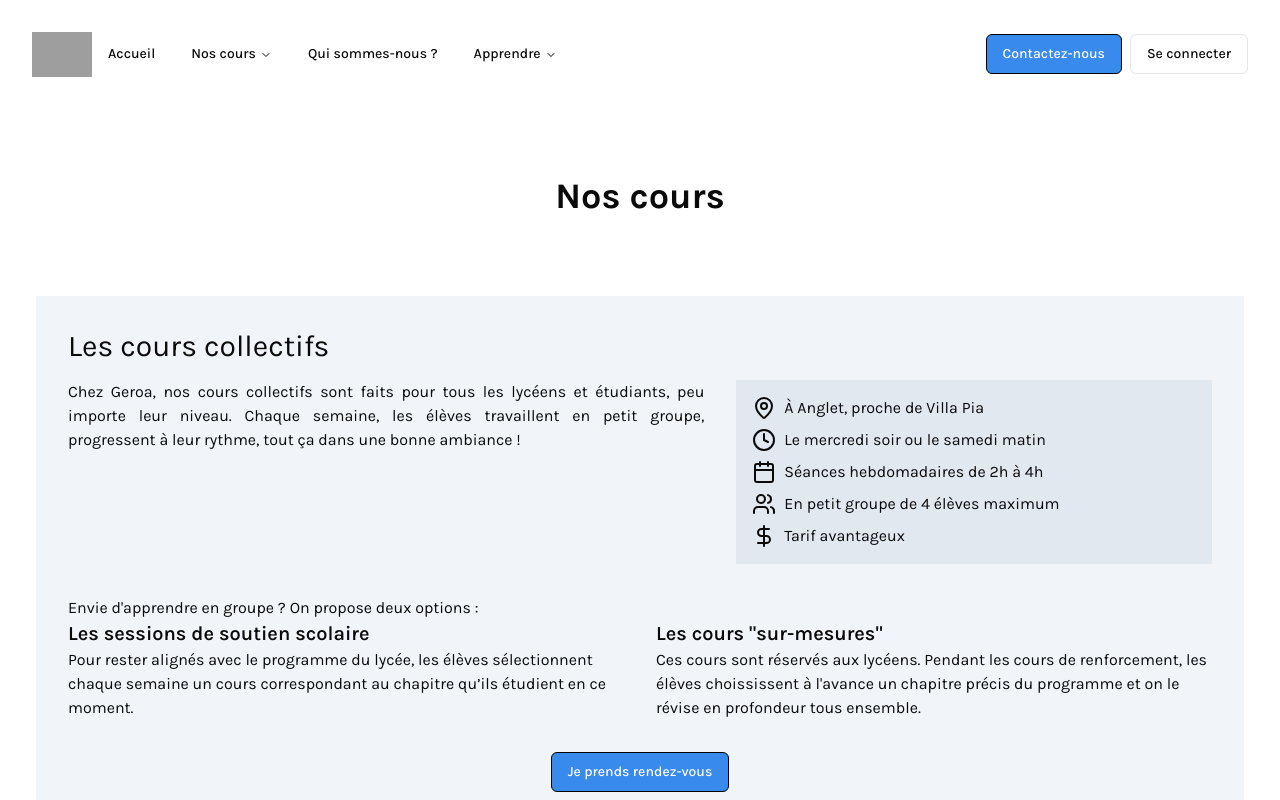
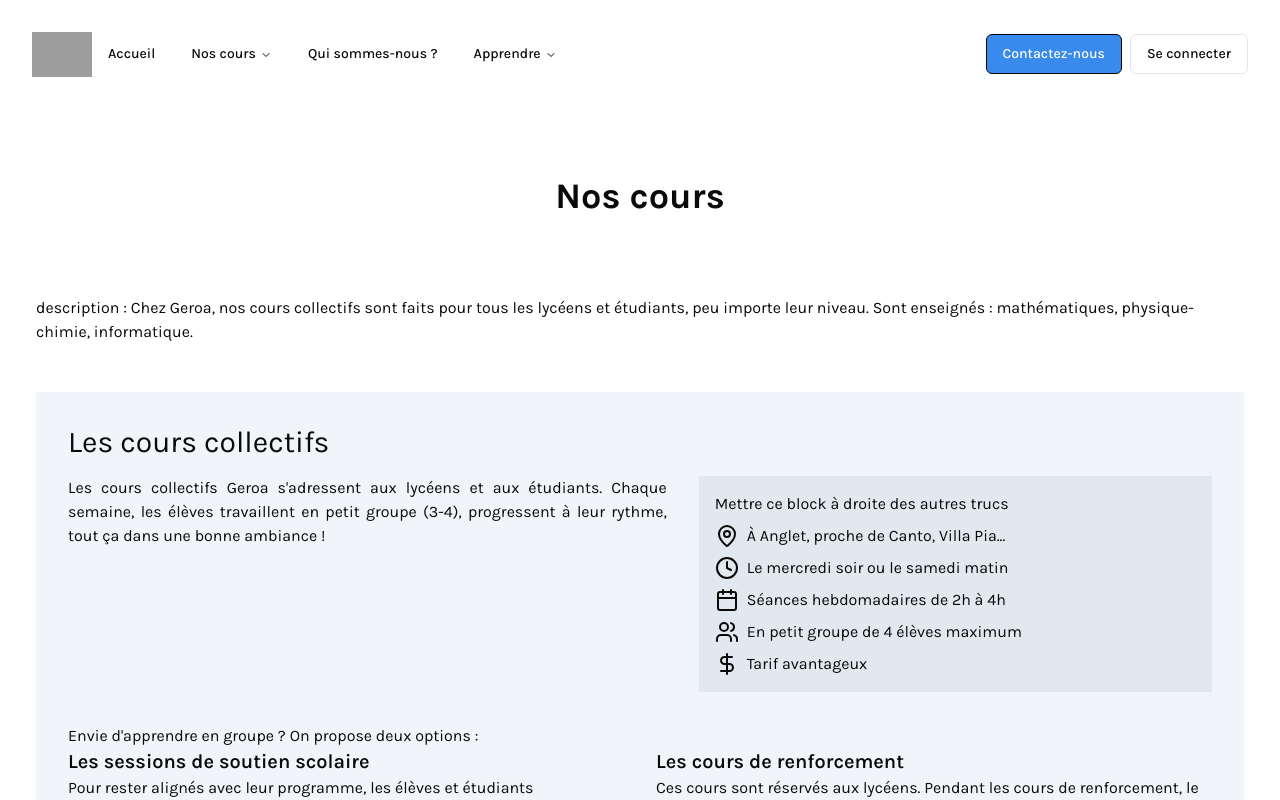
Before and after one commit to clemencefrz/cours-geroa, a Next.js app: page /nos-cours in a window 1280 px wide. Shown: the top 800 px of the page. Built offline with nearby package versions, Linux system fonts and the light colour scheme; grey boxes are pictures that could not be loaded.

Commit message:
vu avec loulou

```diff
--- a/app/about/component/About.tsx
+++ b/app/about/component/About.tsx
@@ -52,6 +52,19 @@ const About = () => {
           />
         </div>
       </div>
+
+      {/* Notre vision */}
+      <div className="flex flex-row items-start justify-center gap-4">
+        {/* Image de nous deux */}
+        <div className="flex flex-col gap-1">
+          <h2 className="self-end text-justify">{`Notre vision`}</h2>
+          <span>
+            plus tard,on veut faire plus que des cours ,etc.....
+            <br></br>
+            {` sdqsdqsdqsds`}
+          </span>
+        </div>
+      </div>
     </div>
   );
 };
--- a/app/nos-cours/components/NosCours.tsx
+++ b/app/nos-cours/components/NosCours.tsx
@@ -6,6 +6,11 @@ const NosCours = () => {
   return (
     <div className="flex flex-col items-center w-full gap-12">
       <h1 className="p-8">Nos cours</h1>
+      <p>
+        description : Chez Geroa, nos cours collectifs sont faits pour tous les
+        lycéens et étudiants, peu importe leur niveau. Sont enseignés :
+        mathématiques, physique-chimie, informatique.
+      </p>
       <div
         id={"cours-collectifs"}
         className=" bg-slate-100 w-full gap-4 flex flex-col p-8"
@@ -14,11 +19,13 @@ const NosCours = () => {
         <div className="flex flex-col gap-8">
           <div className="flex flex-row gap-8">
             <p className="text-justify">
-              {`Chez Geroa, nos cours collectifs sont faits pour tous les lycéens et étudiants, peu importe leur niveau. Chaque semaine, les élèves travaillent en petit groupe, progressent à leur rythme, tout ça dans une bonne ambiance !`}
+              {`Les cours collectifs Geroa s'adressent aux lycéens et aux étudiants. Chaque semaine, les élèves travaillent en petit groupe (3-4), progressent à leur rythme, tout ça dans une bonne ambiance !`}
             </p>
             <div className="bg-slate-200 w-full p-4 gap-2 flex flex-col">
+              Mettre ce block à droite des autres trucs
               <p className="flex flex-row">
-                <MapPin className="mr-2" /> À Anglet, proche de Villa Pia
+                <MapPin className="mr-2" /> À Anglet, proche de Canto, Villa
+                Pia...
               </p>
               <p className="flex flex-row">
                 <Clock className="mr-2" /> Le mercredi soir ou le samedi matin
@@ -41,14 +48,16 @@ const NosCours = () => {
                 <h3 className="font-semibold text-xl">
                   Les sessions de soutien scolaire
                 </h3>
-                <p>{`Pour rester alignés avec le programme du lycée, les élèves sélectionnent chaque semaine un cours correspondant au chapitre qu’ils étudient en ce moment.`}</p>
+                <p>{`Pour rester alignés avec leur programme, les élèves et étudiants sélectionnent chaque semaine un cours correspondant au chapitre qu’ils étudient sur le moment.
+
+                Plus détailler comment ça se passe le cours : chacun vient avec son chapitre à réviser et ses questions, en amont ils peeuvent demander des exos à l'avance, s'ils ont pas d'idées on leur propose, ça peut être individuel`}</p>
               </div>
               <div>
                 <h3 className="font-semibold text-xl">
-                  {`Les cours "sur-mesures"`}
+                  {`Les cours de renforcement`}
                 </h3>
                 <p>
-                  {`Ces cours sont réservés aux lycéens. Pendant les cours de renforcement, les élèves choississent à l'avance un chapitre précis du programme et on le révise en profondeur tous ensemble.`}
+                  {`Ces cours sont réservés aux lycéens. Pendant les cours de renforcement, le groupe d'élève choissit à l'avance un chapitre précis du programme et on le révise en profondeur tous ensemble.`}
                 </p>
               </div>
             </div>
--- a/app/page.tsx
+++ b/app/page.tsx
@@ -4,6 +4,7 @@ import { motion } from "framer-motion";
 
 export default function Home() {
   return (
+    <div>
       <HeroHighlight>
         <motion.h1
           initial={{
@@ -20,11 +21,15 @@ export default function Home() {
           }}
           className="text-2xl px-4 md:text-4xl lg:text-5xl font-bold text-neutral-700 dark:text-white max-w-4xl leading-relaxed lg:leading-snug text-center mx-auto "
         >
-        Réussir des études et trouver sa voix{" "}
+          {`Réussir des études et trouver sa voix On fait des mathématiques, de la
+          physique, de l'info`}
           <Highlight className="text-black dark:text-white">
             petit à petit.
           </Highlight>
         </motion.h1>
       </HeroHighlight>
+      <div>Pourquoi on résout tes problèmes</div>
+      <div>Découvre les profs, découvre nos cours</div>
+    </div>
   );
 }
```
Lines whose indentation alone changed are shown as unchanged.
